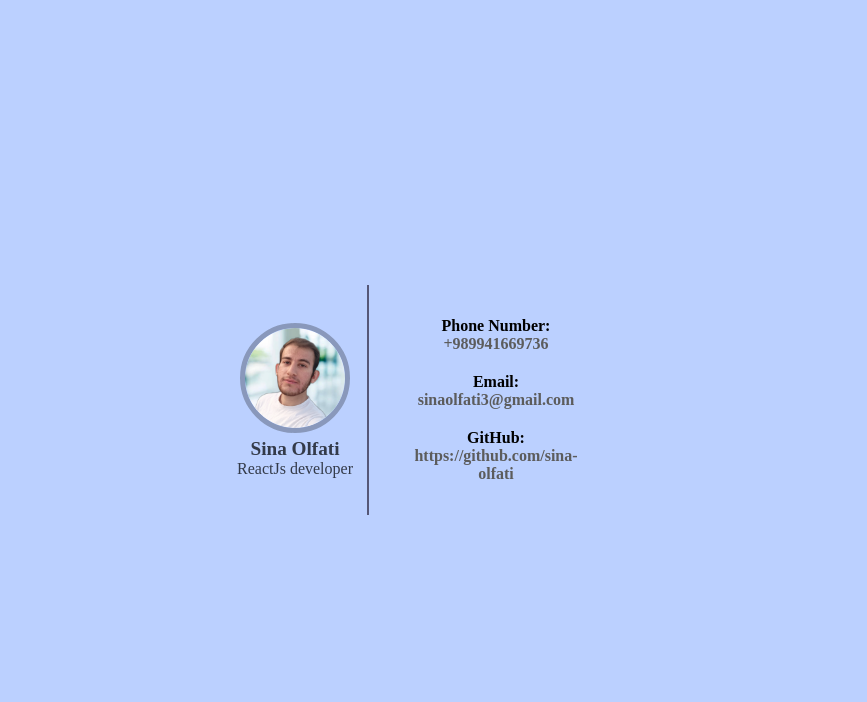
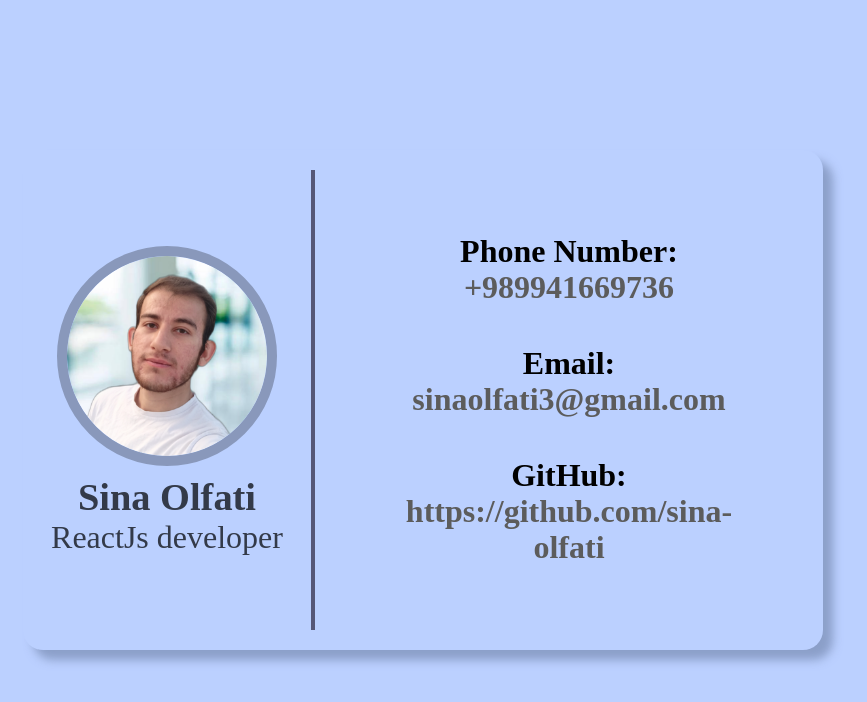
Before and after one commit to sina-olfati/the-card, a plain HTML site: page index.html in a window 1280 px wide. In both pictures the pointer is over the element 640 px from the left and 400 px from the top of the page. Shown: the whole page, without its empty margins (217-1084 px from the left). Drawn offline with Linux system fonts and the light colour scheme.

Commit message:
making the hover effect for the card

```diff
--- a/style.css
+++ b/style.css
@@ -19,6 +19,13 @@ body{
     display: flex;
     flex-direction: row;
     overflow: hidden;
+    transition: 1s;
+
+}
+
+.card:hover{
+    transform: scale(2);
+    box-shadow: 5px 5px 5px #798cb5b9;
 }
 
 .person{
```
